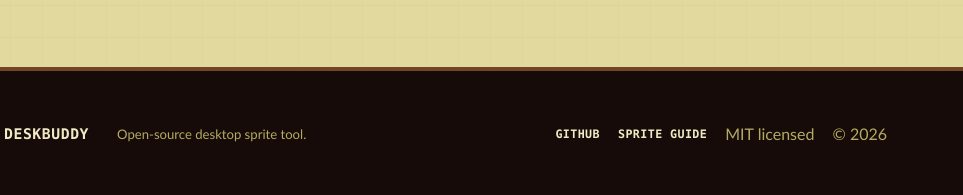
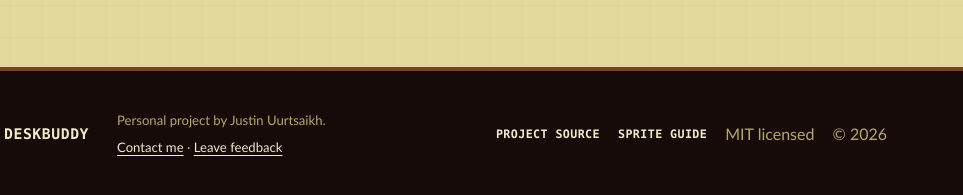
Before and after one commit to Justin-Uurtsaikh/DeskBuddy, an Electron app: page docs/index.html in a window 1080 px wide. Shown: the part 2566-2761 px from the top of the page, 117-1080 px from the left. Drawn offline with Linux system fonts and the light colour scheme.

Commit message:
add personal project contact footer

```diff
--- a/docs/assets/site.css
+++ b/docs/assets/site.css
@@ -1016,10 +1016,30 @@ h3 {
   gap: 28px;
 }
 
-.footer-shell > p {
-  margin: 0;
+.footer-copy {
+  display: grid;
+  gap: 6px;
   color: var(--sage);
   font-size: 0.82rem;
+}
+
+.footer-copy p {
+  margin: 0;
+}
+
+.footer-copy a {
+  color: var(--paper-light);
+  text-underline-offset: 3px;
+}
+
+.footer-copy a:hover {
+  color: var(--sunbeam);
+  text-decoration-thickness: 2px;
+}
+
+.footer-copy a:focus-visible {
+  outline: 3px solid var(--sunbeam);
+  outline-offset: 3px;
 }
 
 .footer-links {
--- a/docs/index.html
+++ b/docs/index.html
@@ -14,7 +14,7 @@
     <title>DeskBuddy</title>
     <link rel="canonical" href="https://justin-uurtsaikh.github.io/DeskBuddy/" />
     <link rel="icon" href="assets/favicon.svg" type="image/svg+xml" />
-    <link rel="stylesheet" href="assets/site.css?v=20260914b" />
+    <link rel="stylesheet" href="assets/site.css?v=20260918" />
     <script src="assets/site.js" defer></script>
   </head>
   <body id="top" class="home-body">
@@ -145,8 +145,11 @@
     <footer class="site-footer">
       <div class="container footer-shell">
         <a class="brand" href="#top"><span class="brand-mark" aria-hidden="true"><svg viewBox="0 0 16 16"><use href="#sprout-sprite"></use></svg></span><span>DeskBuddy</span></a>
-        <p>Open-source desktop sprite tool.</p>
-        <div class="footer-links"><a href="https://github.com/Justin-Uurtsaikh/DeskBuddy">GitHub</a><a href="guide/">Sprite guide</a><span>MIT licensed</span><span>© <span data-current-year>2026</span></span></div>
+        <div class="footer-copy">
+          <p>Personal project by Justin Uurtsaikh.</p>
+          <p><a href="https://github.com/Justin-Uurtsaikh">Contact me</a><span aria-hidden="true"> · </span><a href="https://github.com/Justin-Uurtsaikh/DeskBuddy/issues/new?title=DeskBuddy%20feedback">Leave feedback</a></p>
+        </div>
+        <div class="footer-links"><a href="https://github.com/Justin-Uurtsaikh/DeskBuddy">Project source</a><a href="guide/">Sprite guide</a><span>MIT licensed</span><span>© <span data-current-year>2026</span></span></div>
       </div>
     </footer>
 
```
Also changed, not shown: docs/guide/index.html (+6 -2 lines).
